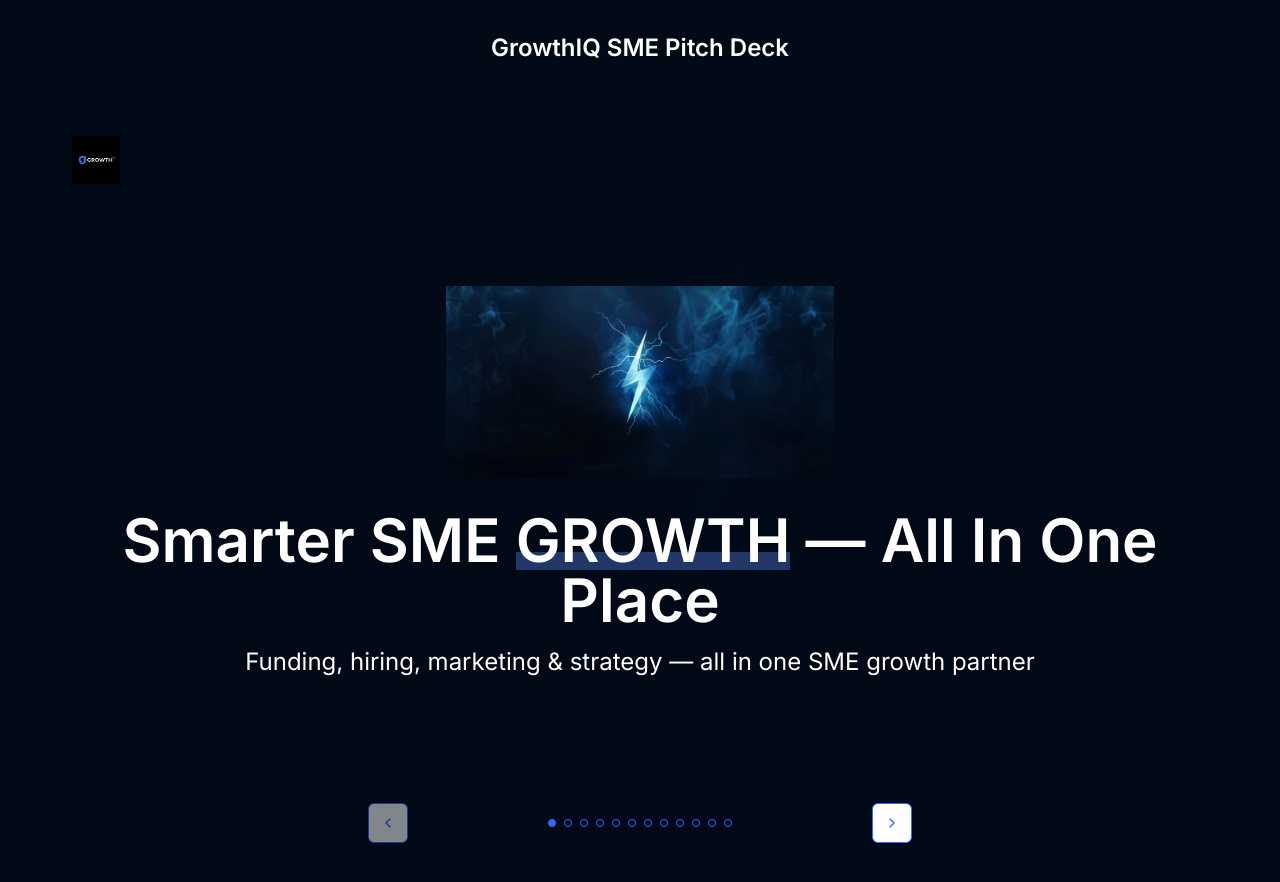
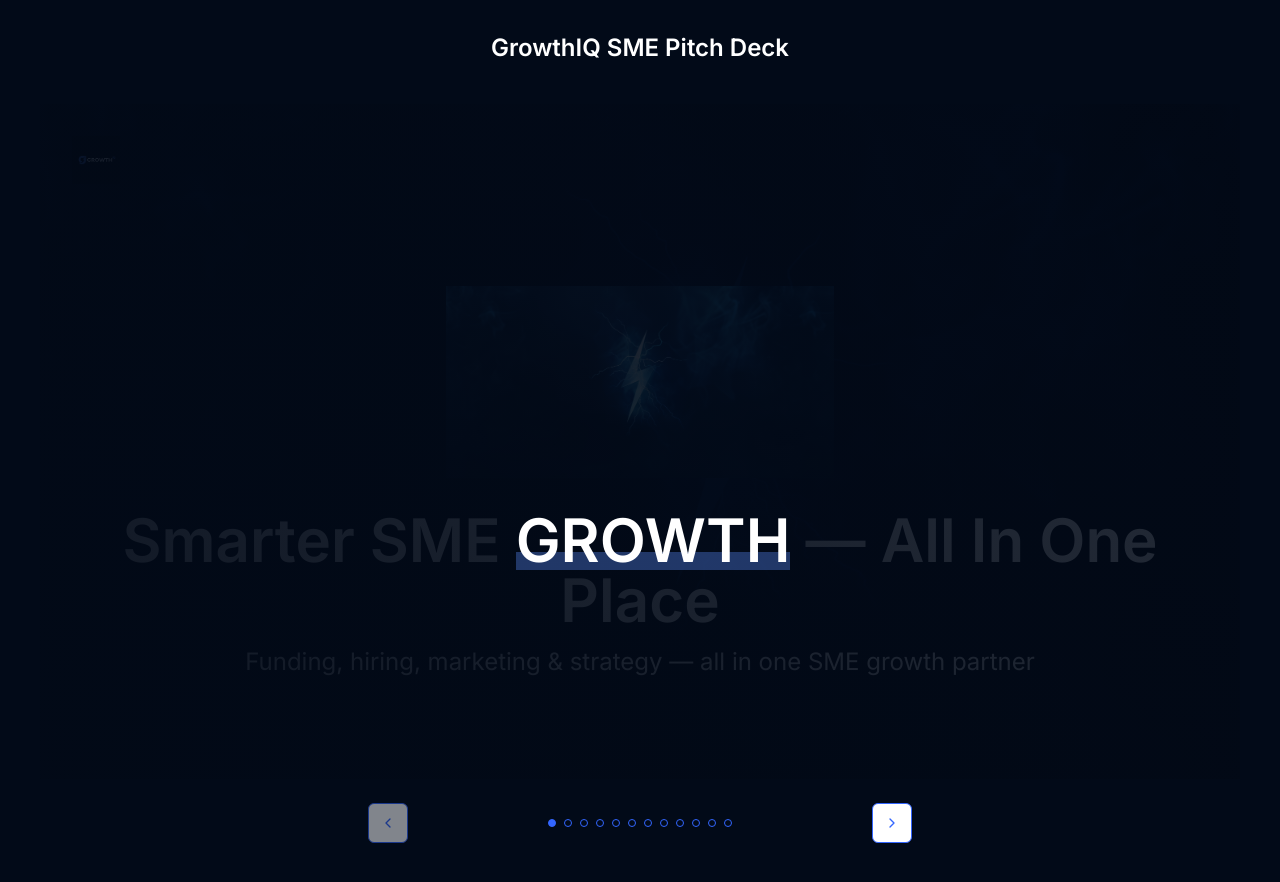
Before and after one commit to flyinglemonski/growth-spark-sme-deck, a React (Vite) app: page / in a window 1280 px wide. Shown: the top 882 px of the page. Built offline with nearby package versions, Linux system fonts and the light colour scheme.

Commit message:
Fix: Ensure slide content visibility
Make sure slide content remains visible until user navigates to the next slide.

```diff
--- a/src/components/SlideLayout.tsx
+++ b/src/components/SlideLayout.tsx
@@ -24,17 +24,18 @@ const SlideLayout: React.FC<SlideLayoutProps> = ({
   return (
     <div
       className={cn(
-        'slide navy-bg',
+        'slide',
         position,
         className
       )}
-      // Only render slides that are currently active or immediate neighbors
+      // Only render active slide and adjacent slides, but ensure content stays visible
       style={{
         display: Math.abs(index - currentIndex) <= 1 ? 'block' : 'none',
-        opacity: active ? 1 : 0
+        opacity: active ? 1 : 0,
+        visibility: active ? 'visible' : 'hidden'
       }}
     >
-      <div className="slide-content-wrapper">
+      <div className="slide-content-wrapper navy-bg">
         {children}
       </div>
     </div>
--- a/src/index.css
+++ b/src/index.css
@@ -1,3 +1,4 @@
+
 @import url('https://fonts.googleapis.com/css2?family=Inter:wght@400;600&display=swap');
 
 @tailwind base;
@@ -110,16 +111,15 @@
     position: relative;
   }
 
-  /* Slide positioning without animations */
+  /* Fixed slide positioning - content stays visible until user progresses */
   .slide {
     width: 100%;
     height: 100%;
     position: absolute;
     top: 0;
     left: 0;
-    transition: opacity 0.4s ease-out;
+    transition: opacity 0.3s ease;
     color: #FFFFFF;
-    pointer-events: none;
   }
 
   .slide-active {
@@ -131,6 +131,7 @@
   .slide-next, .slide-prev {
     opacity: 0;
     z-index: 5;
+    pointer-events: none;
   }
 
   .navy-bg {
@@ -170,14 +171,13 @@
     color: #FFFFFF;
   }
 
-  /* Removed animation classes and replaced with static display */
+  /* Static display for all elements */
   .fade-in-up {
     opacity: 1;
-    transform: none;
   }
 
   .stagger-1, .stagger-2, .stagger-3, .stagger-4 {
-    /* No delays or animations */
+    /* No animations */
   }
 
   .highlight-box {
```
